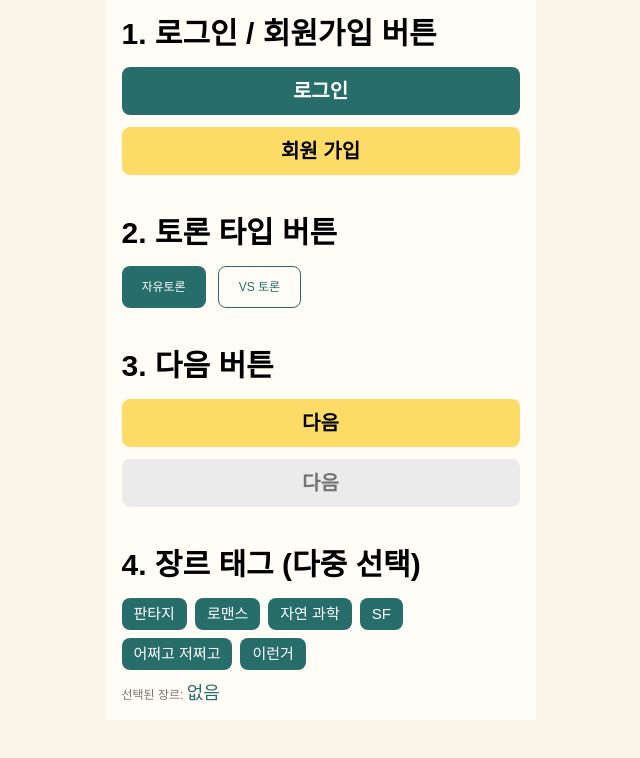
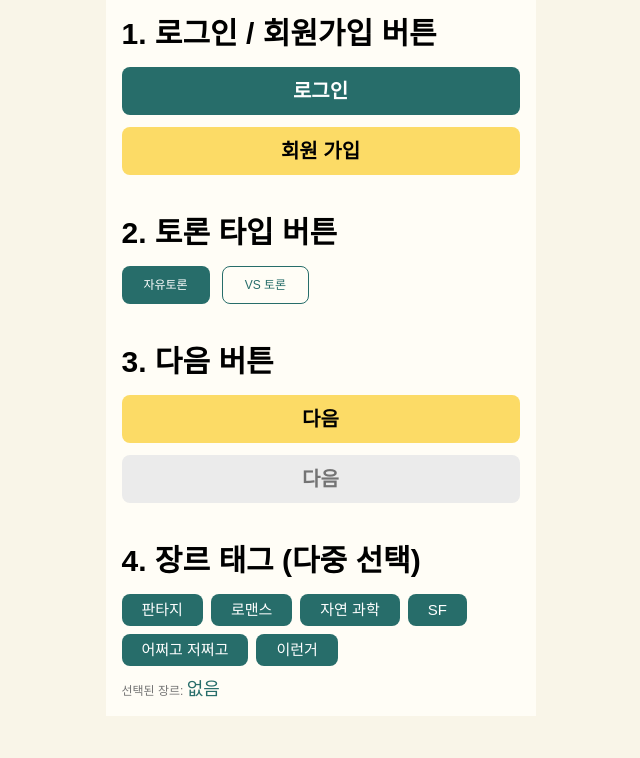
Before and after one commit to p-checkmate/frontend, a React app: page /test-button in a window 1280 px wide. Shown: the top 758 px of the page, without its empty margins (312-952 px from the left). Built offline with nearby package versions, Linux system fonts and the light colour scheme; the HTML template or start-up script is replaced by a standard one; a web font is replaced by a local one.

Commit message:
style: 버튼 너비 수정

```diff
--- a/src/components/common/button/Button.tsx
+++ b/src/components/common/button/Button.tsx
@@ -15,8 +15,8 @@ interface ButtonProps extends React.ButtonHTMLAttributes<HTMLButtonElement> {
 
 const SIZE_STYLES: Record<ButtonSize, string> = {
   lg: 'h-12 px-6 text-caption1',
-  md: 'h-10.5 px-5 text-caption5',
-  sm: 'h-8 px-3 text-body1',
+  md: 'h-9.5 px-5.5 text-caption5',
+  sm: 'h-8 px-5 text-body1',
 };
 
 const BASE_STYLE =
```
